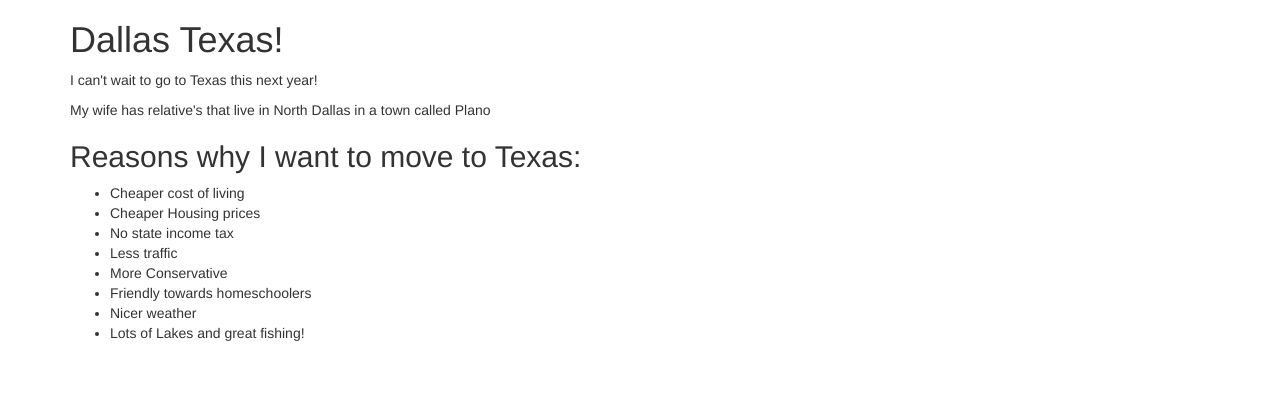
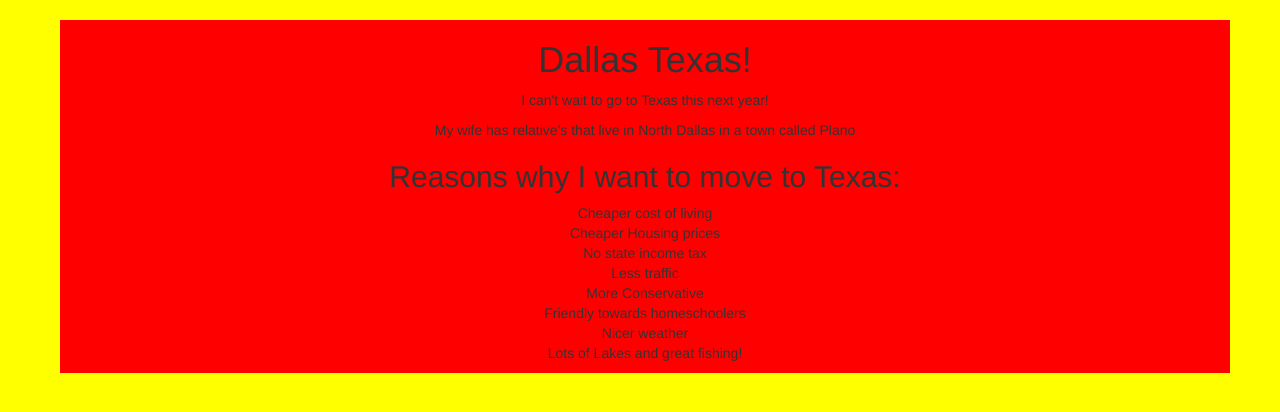
Before and after one commit to joshuakemp1/Epicodus-Bootcamp, a plain HTML site: page Dallas/index.html in a window 1280 px wide. Drawn offline with Linux system fonts and the light colour scheme.

Commit message:
Day 5 of Epicodus Bootcamp coursework

```diff
--- a/Dallas/css/dallas.css
+++ b/Dallas/css/dallas.css
@@ -0,0 +1,9 @@
+.container{
+  background-color: red;
+}
+body{
+  width: 1200px;
+  margin: 0 auto;
+  padding: 20px;
+  background-color: yellow;
+}
--- a/Dallas/index.html
+++ b/Dallas/index.html
@@ -2,18 +2,19 @@
 <html lang="en">
   <head>
     <link rel="stylesheet" href="css/bootstrap.css">
+    <link rel="stylesheet" href="css/dallas.css">
     <meta charset="UTF-8">
-    <title>Document</title>
+    <title>Dallas!</title>
   </head>
   <body>
     <div class="container">
-      <h1>Dallas Texas!</h1>
+      <div class="text-center">
+        <h1 class="bigger">Dallas Texas!</h1>
         <p>I can't wait to go to Texas this next year!</p>
         <p>My wife has relative's that live in North Dallas in a town called Plano</p>
-
         <div class="categories nicescroll-enabled">
           <h2>Reasons why I want to move to Texas:</h2>
-          <ul>
+            <ul class="list-unstyled">
               <li>Cheaper cost of living</li>
               <li>Cheaper Housing prices</li>
               <li>No state income tax</li>
@@ -22,9 +23,10 @@
               <li>Friendly towards homeschoolers</li>
               <li>Nicer weather</li>
               <li>Lots of Lakes and great fishing!</li>
+
+      </div>
           </ul>
         </div>
       </div>
-
   </body>
 </html>
```
Lines whose indentation alone changed are shown as unchanged.
